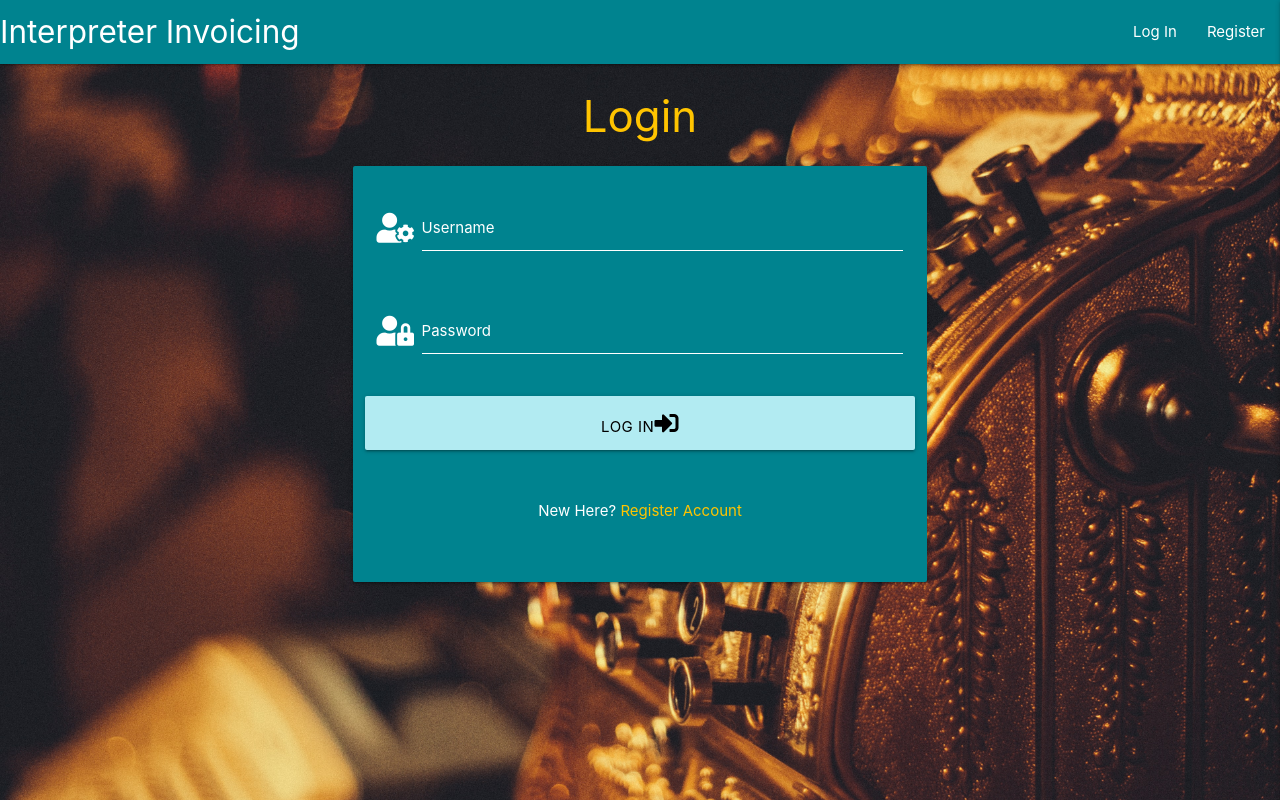
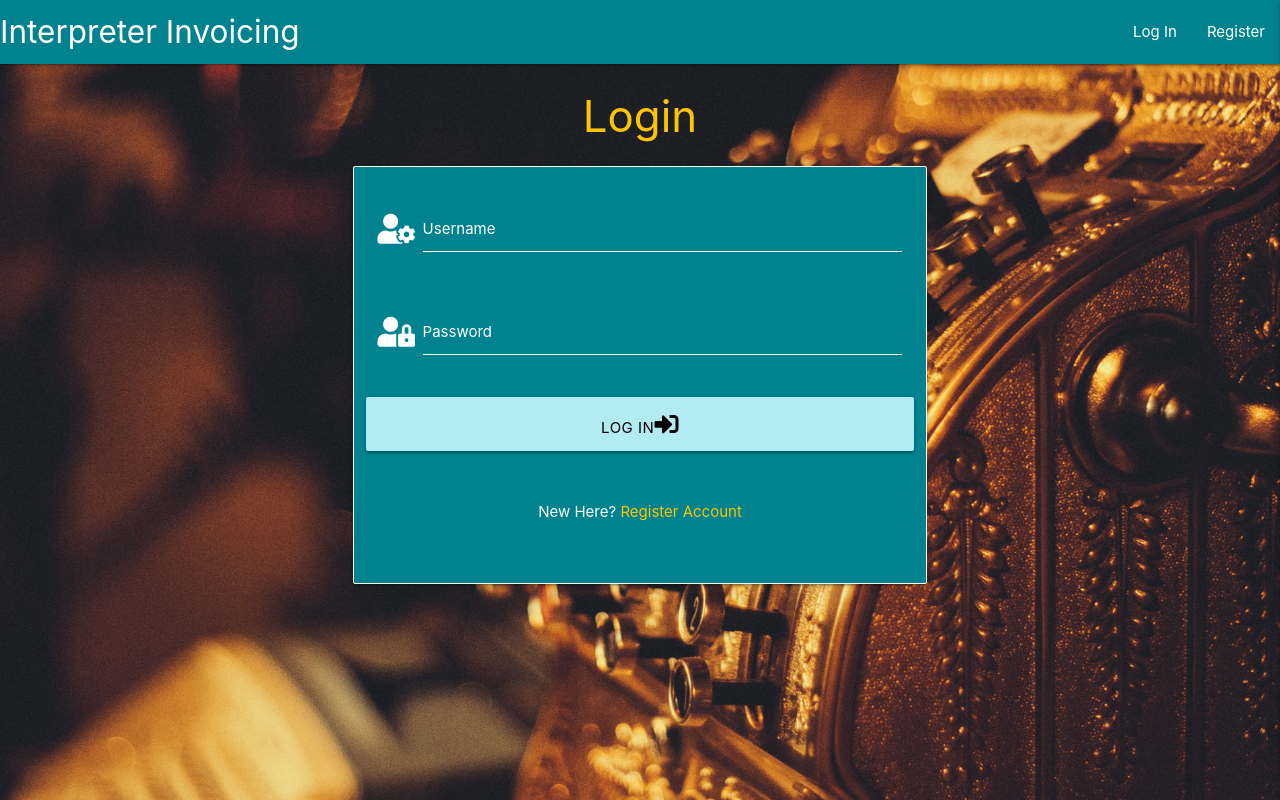
Before and after one commit to Code-Institute-Submissions/katjacodes-invoicingApp_OctResub, a Flask app: page /login in a window 1280 px wide. Run offline with Flask 2, Linux system fonts and the light colour scheme; some libraries are stand-ins or nearby versions.

Commit message:
attribute code and finish styling login page

```diff
--- a/app.py
+++ b/app.py
@@ -118,6 +118,7 @@ def invoice():
         clientInfos = mongo.db.clientInfo.find().sort("client_organization", 1)
         return render_template("invoice.html", clientInfos=clientInfos)
 
+# credit: thank you to Joshua Ugba for guiding me in understanding how to access exactly the information I needed to access.
 @app.route("/api/invoice", methods=["GET", "POST"])
 def invoice_api():
     if request.method == "GET":
--- a/static/css/style.css
+++ b/static/css/style.css
@@ -21,6 +21,13 @@ body, html {
   box-shadow: 0 1px 0 0 white;
 }
 
+.card-panel {
+  border-bottom: solid 1px white;
+  border-top: solid 1px white;;
+  border-right: solid 1px white;
+  border-left: solid 1px white;
+}
+
   .btn-small {
     margin: 5px;
 }
```
Also changed, not shown: templates/invoice.html (+8 -14 lines).
